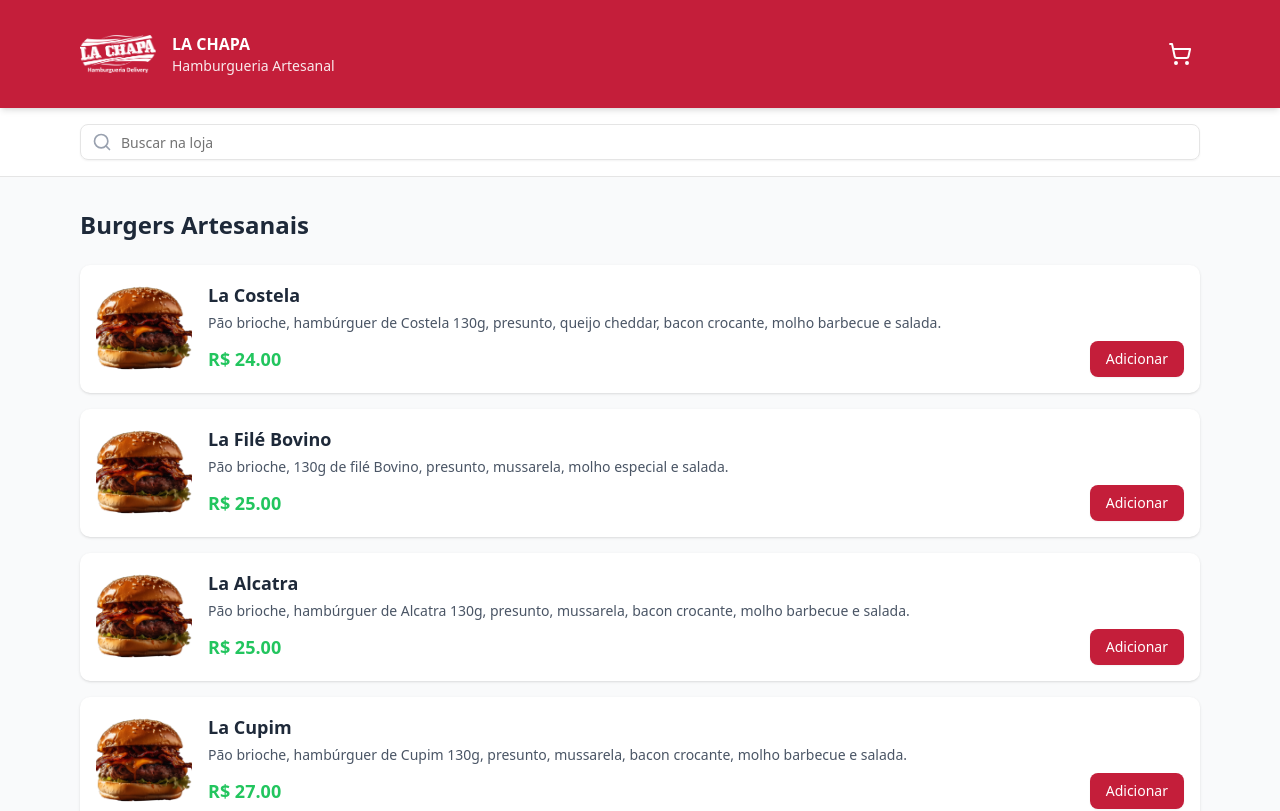
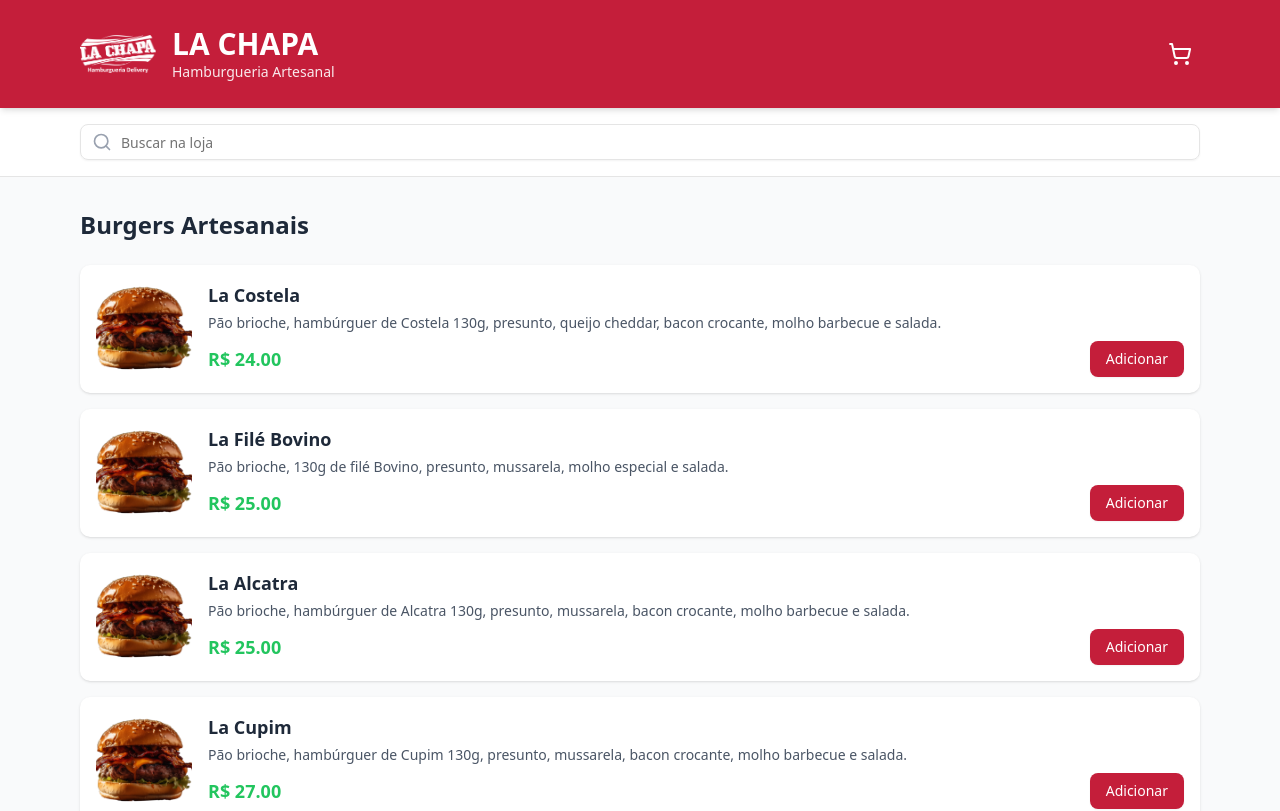
Before and after one commit to vinicius-pimenta-mkt/lachapa-cardapio, a React (Vite) app: page / in a window 1280 px wide. Shown: the top 811 px of the page. Built offline with nearby package versions, Linux system fonts and the light colour scheme.

Commit message:
Update App.jsx

```diff
--- a/src/App.jsx
+++ b/src/App.jsx
@@ -125,7 +125,7 @@ function App() {
             <div className="flex items-center gap-4">
               <img src={logoImg} alt="La Chapa" className="h-19 w-19 object-contain" />
               <div>
-                <h1 className="text-2x1 font-bold">LA CHAPA</h1>
+                <h1 className="text-3xl font-bold">LA CHAPA</h1>
                 <p className="text-sm text-white/90">Hamburgueria Artesanal</p>
               </div>
             </div>
```
